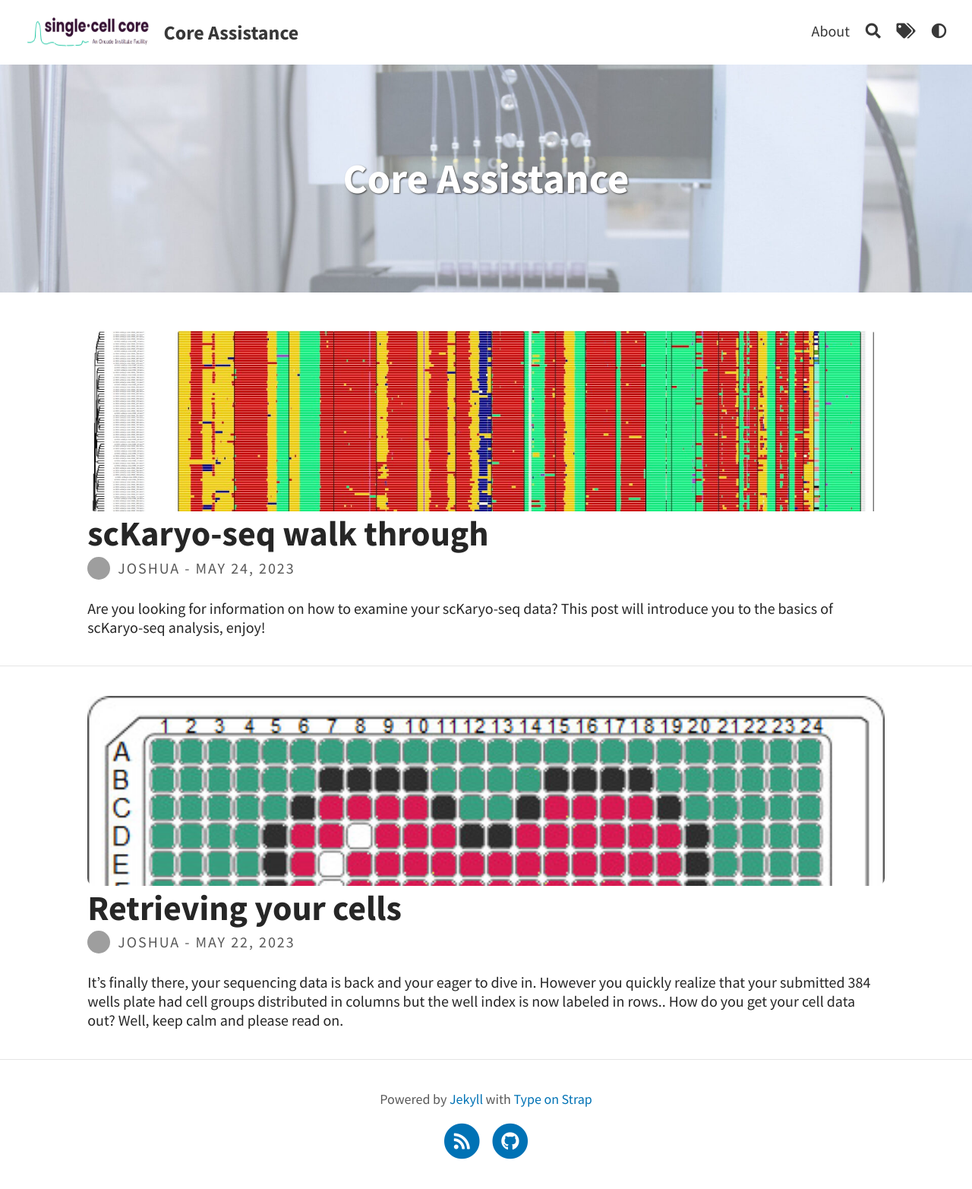
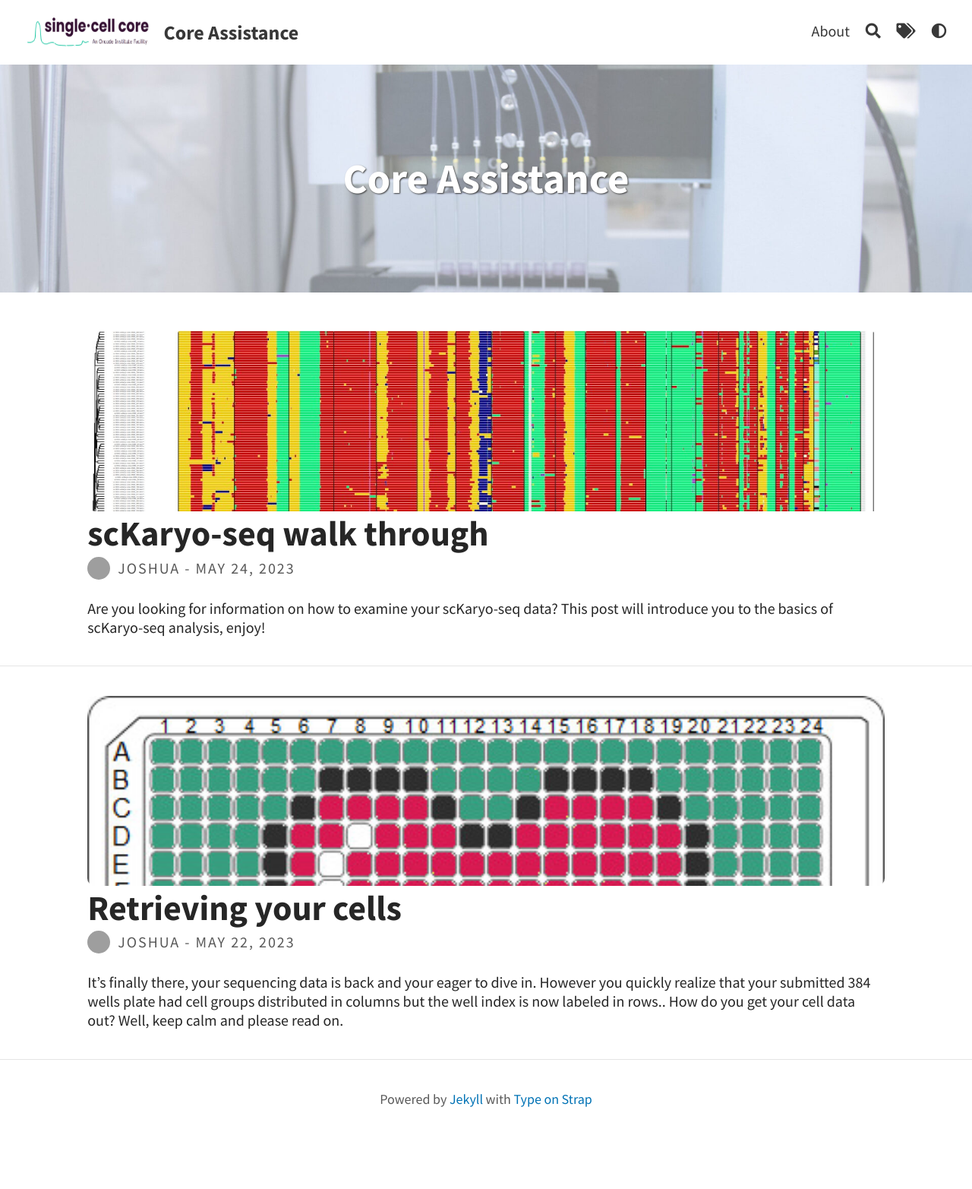
Before and after one commit to J-PTRson/Single-Cell-Core, a Jekyll site: the page built from index.html, in a window 1280 px wide. Shown: the whole page at 76% size. Built offline with Jekyll 4.4.1, drawn with Linux system fonts in a browser that asks for light colours; a script that is not in the unit is left out; the list of posts is cut into pages by our own code; after the commit the page ends 1517 px from its top, so only the background shows below that; grey boxes are pictures that could not be loaded.

Commit message:
Update footer.liquid

```diff
--- a/_includes/default/footer.liquid
+++ b/_includes/default/footer.liquid
@@ -4,7 +4,7 @@
             <div class="footer-icons">
                 <ul>
                 <!-- Social icons from Font Awesome, if enabled -->
-                {% include social/icons.liquid %}
+                <!-- {% include social/icons.liquid %} -->
                 </ul>
             </div>
 </footer>
```
